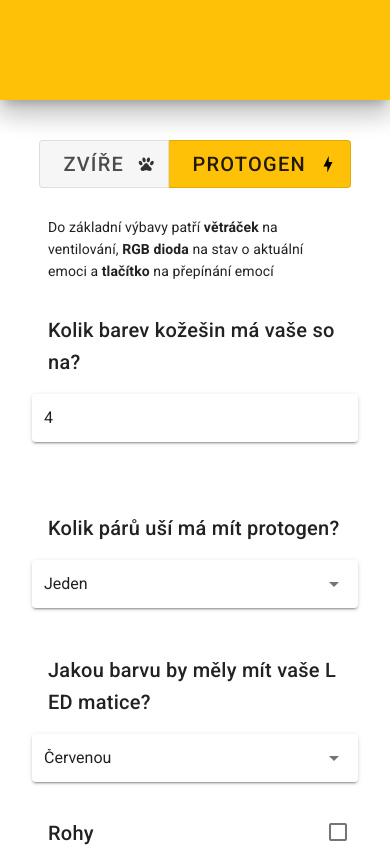
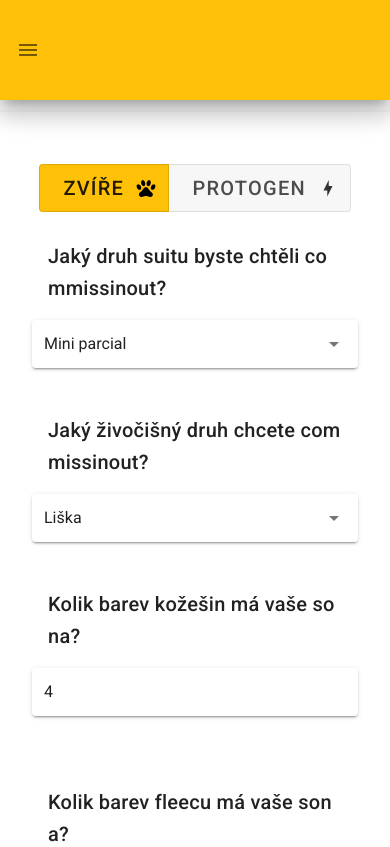
Before and after one commit to MadChipmunk03/fursuitWeb2, a Vue app: page /form in a window 390 px wide. Shown: the top 847 px of the page. Built offline with nearby package versions, Linux system fonts and the light colour scheme.

Commit message:
protogen form tooltip

```diff
--- /dev/null
+++ b/index.html
@@ -0,0 +1,58 @@
+<!DOCTYPE html>
+<html lang="en">
+  <head>
+    <meta charset="UTF-8" />
+    <meta http-equiv="X-UA-Compatible" content="IE=edge" />
+    <meta name="viewport" content="width=device-width, initial-scale=1.0" />
+    <title>Phirst OS</title>
+    <style>
+      * {
+        margin: 0;
+        padding: 0;
+      }
+      body {
+        height: 100vh;
+        overflow: auto;
+      }
+      header {
+        background-color: #ffc107;
+        box-shadow: 0px 10px 10px #888888;
+        /* font-family: "Brush Script MT", cursive; */
+        font-family: 'Lucida Console', sans-serif;
+        font-size: 25px;
+        text-align: center;
+        padding: 20px 0px;
+        margin-bottom: 20px;
+      }
+
+      div.button {
+        height: 50%;
+        text-align: center;
+        height: 80vh;
+      }
+
+      div.button input[type='submit'] {
+        padding: 10px;
+        margin: 20px 0px;
+        min-width: 50vw;
+        font-size: 20px;
+        text-transform: uppercase;
+        border: 2px solid black;
+        box-shadow: 5px 5px #888888;
+      }
+    </style>
+  </head>
+  <body>
+    <header>
+      <h1>Phirst OS</h1>
+    </header>
+
+    <div class="button">
+      <form action="/vyber" method="POST">
+        <input value="Happy 😊" id="happyEx" name="happyEx" type="submit" />
+        <input value="Surprised 😮" id="surprisedEx" name="surprisedEx" type="submit" />
+        <input value="Angry 😤" id="angryEx" name="angryEx" type="submit" />
+      </form>
+    </div>
+  </body>
+</html>
--- a/src/components/AppBar.vue
+++ b/src/components/AppBar.vue
@@ -1,10 +1,30 @@
 <template>
-  <v-app-bar light color="primary" elevation="15" height="100" app>
-    <v-spacer></v-spacer>
-    <v-img src="@/assets/BambihoFanClub.png" alt="Bambi logo" max-height="80" max-width="80" class="mr-5"></v-img>
-    <v-app-bar-title v-if="$vuetify.breakpoint.name !== 'xs'" class="bambiHeader">Bambilijáš</v-app-bar-title>
-    <v-spacer></v-spacer>
-  </v-app-bar>
+  <v-container>
+    <!-- DESKTOP = tabs; MOBILE = drawer -->
+    <v-app-bar light color="primary" elevation="15" height="100" app>
+      <v-app-bar-nav-icon v-if="isMobile" @click.stop="drawer = !drawer"></v-app-bar-nav-icon>
+      <v-spacer />
+      <v-img src="@/assets/BambihoFanClub.png" alt="Bambi logo" max-height="80" max-width="80" class="mr-5"></v-img>
+      <v-app-bar-title v-if="$vuetify.breakpoint.name !== 'xs'" class="bambiHeader">Bambilijáš</v-app-bar-title>
+      <v-spacer />
+
+      <template v-if="!isMobile" v-slot:extension>
+        <v-tabs centered>
+          <v-tab v-for="(tab, ix) in tabs" :key="ix" active-class="active-tab">{{ tab.text }}</v-tab>
+        </v-tabs>
+      </template>
+    </v-app-bar>
+
+    <v-navigation-drawer v-model="drawer" absolute temporary app>
+      <v-list nav>
+        <v-list-item-group>
+          <v-list-item v-for="(tab, ix) in tabs" :key="ix">
+            <v-list-item-title>{{ tab.text }}</v-list-item-title>
+          </v-list-item>
+        </v-list-item-group>
+      </v-list>
+    </v-navigation-drawer>
+  </v-container>
 </template>
 
 <script lang="ts">
@@ -12,6 +32,18 @@ import Vue from 'vue';
 
 export default Vue.extend({
   name: 'AppBar',
+  data() {
+    return {
+      drawer: false,
+      tabs: [{ text: 'Home' }, { text: 'Merch' }, { text: 'Commision' }, { text: 'Social media' }],
+    };
+  },
+  computed: {
+    isMobile() {
+      const size = this.$vuetify.breakpoint.name;
+      return ['xs', 'sm'].includes(size);
+    },
+  },
 });
 </script>
 
@@ -19,9 +51,14 @@ export default Vue.extend({
 .bambiHeader {
   font-family: 'MrDafoe', Helvetica, Arial;
   font-size: 60px;
+
+  .v-app-bar-title__content {
+    visibility: visible !important;
+  }
 }
 
-.v-app-bar-title__content {
-  visibility: visible !important;
+.active-tab {
+  color: rgba(0, 0, 0, 0.87) !important;
+  background-color: rgba(0, 0, 0, 0.1);
 }
 </style>
--- a/src/components/PriceQuote/FormSelect.vue
+++ b/src/components/PriceQuote/FormSelect.vue
@@ -19,7 +19,7 @@ export default Vue.extend({
   name: 'FormSelect',
   data() {
     return {
-      selectedForm: 'protogen',
+      selectedForm: 'animal',
     };
   },
   watch: {
@@ -38,13 +38,28 @@ export default Vue.extend({
 .theme--dark.v-btn--active::before {
   opacity: 0 !important;
 }
+
 .btnGrp {
   span {
     font-size: 20px;
     margin: 0px 5px;
   }
 }
+
 .active {
   background-color: var(--v-primary-base) !important;
+
+  i.v-icon {
+    animation: scale-animation 1s forwards alternate;
+  }
+}
+
+@keyframes scale-animation {
+  0% {
+    transform: scale(0);
+  }
+  100% {
+    transform: scale(1.25);
+  }
 }
 </style>
--- a/src/components/PriceQuote/protogenForm.vue
+++ b/src/components/PriceQuote/protogenForm.vue
@@ -19,10 +19,33 @@
     <v-select v-model="formVals.matrix.value" :items="formVals.matrix.values" solo />
 
     <!-- list with checkboxes -->
-    <v-container v-for="checkbox in checkboxes" :key="checkbox.title" class="pt-0">
+    <v-container v-for="(checkbox, ix) in checkboxes" :key="ix" class="pt-0">
       <v-row class="pa-0">
         <v-card-title>
           {{ checkbox.title }}
+
+          <v-tooltip v-if="checkbox?.preview" top>
+            <template v-slot:activator="{ on, attrs }">
+              <sup>
+                <v-icon color="grey darken-4" left size="20" v-bind="attrs" v-on="on"> mdi-information-variant </v-icon>
+              </sup>
+            </template>
+            <v-row class="py-5 px-0">
+              <v-col>
+                <v-img
+                  :src="require('@/assets/commission/' + checkbox.preview.img)"
+                  :alt="checkbox.preview.img"
+                  contain
+                  max-height="150"
+                  max-width="150"
+                ></v-img>
+              </v-col>
+              <v-col>
+                <h3>{{ checkbox.title }}</h3>
+                <p class="break-with-word preview-description">{{ checkbox.preview.description }}</p>
+              </v-col>
+            </v-row>
+          </v-tooltip>
         </v-card-title>
         <v-spacer></v-spacer>
         <v-checkbox v-model="checkbox.value" />
@@ -81,6 +104,10 @@ export default Vue.extend({
           title: this.$t('priceQuote.protogen.wifiTitle'),
           subtitle: this.$t('priceQuote.protogen.wifiSubtitle'),
           value: true,
+          preview: {
+            img: 'wifiPreview.png',
+            description: this.$t('priceQuote.protogen.wifiSubtitle'),
+          },
         },
         customEmotion: {
           title: this.$t('priceQuote.protogen.customEmotionTitle'),
@@ -170,4 +197,7 @@ export default Vue.extend({
 .break-with-word {
   word-break: break-word;
 }
+.preview-description {
+  width: 150px;
+}
 </style>
--- a/src/plugins/vuetify.ts
+++ b/src/plugins/vuetify.ts
@@ -12,7 +12,7 @@ export default new Vuetify({
         primary: colors.amber,
       },
       dark: {
-        primary: "#2A92AB",
+        primary: '#2A92AB',
       },
     },
   },
--- /dev/null
+++ b/src/scss/variables.scss
@@ -0,0 +1 @@
+$tooltip-opacity: 1;
--- a/src/views/PriceQuoteView.vue
+++ b/src/views/PriceQuoteView.vue
@@ -3,7 +3,7 @@
     <v-spacer />
     <v-col cols="12" md="6" class="pa-0">
       <BForm :handleSubmit="sendForm">
-        <v-card class="pa-8">
+        <v-card class="pa-8 mt-0">
           <!-- Select form -->
           <FormSelect @selected-form="selectedForm = $event" />
 
@@ -48,7 +48,7 @@ export default Vue.extend({
   },
   methods: {
     sendForm() {
-      const emailTemplate = this.selectedForm === 'animal' ? "template_bambi_animal" : "template_bambi_protogen"
+      const emailTemplate = this.selectedForm === 'animal' ? 'template_bambi_animal' : 'template_bambi_protogen';
       emailjs.send('service_gmail_peta', emailTemplate, this.tableContent.emailVals, 'XOcIETAYuZScgoUa-');
     },
   },
```
Also changed, not shown: src/assets/commission/wifiPreview.png (added).
